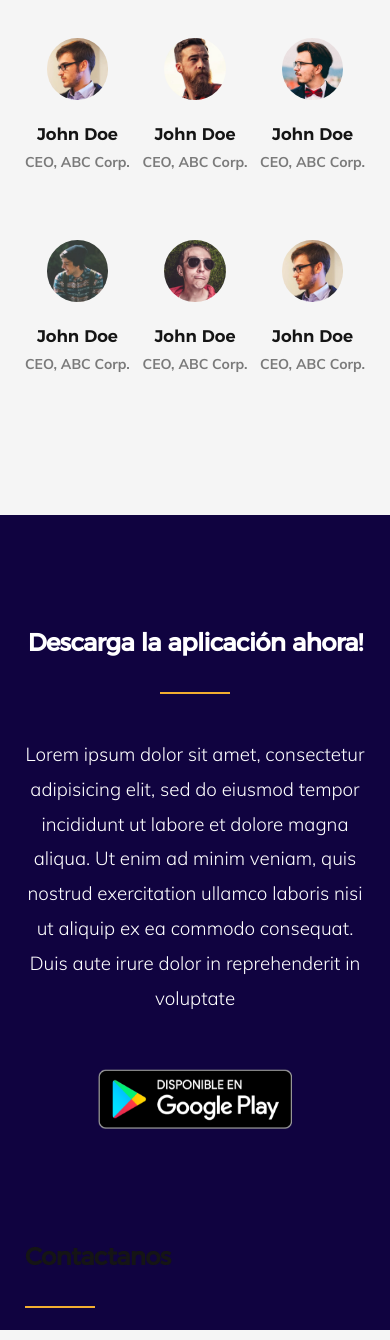
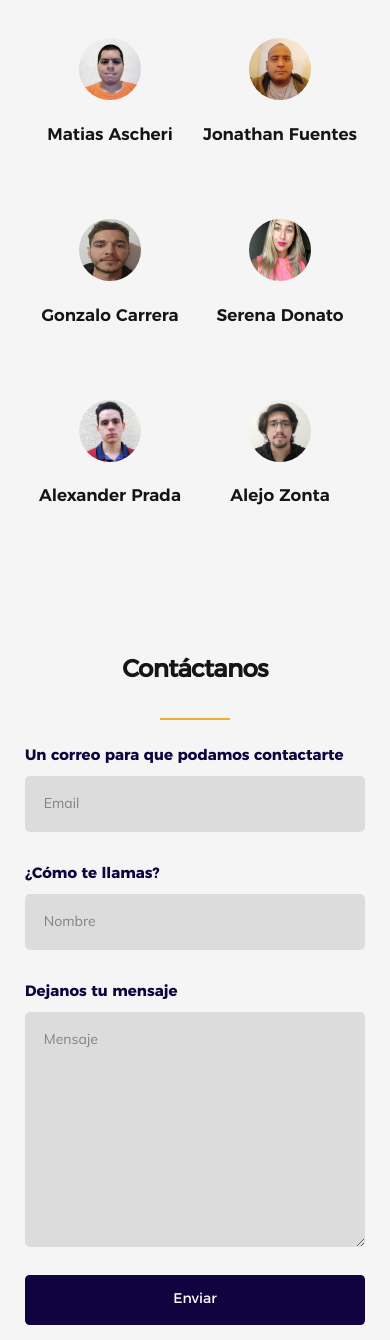
Before and after one commit to alexanderprada/landing-page-tpi, a plain HTML site: page index.html in a window 390 px wide. Shown: the part 3520-4860 px from the top of the page. Drawn offline with nearby package versions, Linux system fonts and the light colour scheme; files whose address does not match are found by name.

Commit message:
Agrego imagenes y nombres del equipo, formulario de contacto

```diff
--- a/css/main.css
+++ b/css/main.css
@@ -795,8 +795,8 @@ button.button-primary:focus,
 input[type="submit"].button-primary:focus,
 input[type="reset"].button-primary:focus,
 input[type="button"].button-primary:focus {
-  background: #309a3f;
-  border-color: #309a3f;
+  background: #D91604;
+  border-color: #D91604;
 }
 
 button.full-width,
@@ -1143,7 +1143,7 @@ h1.intro-header::before {
 
 .header-logo {
   position: absolute;
-  left: 35px;
+  left: 40px;
   top: 50%;
   -webkit-transform: translateY(-50%);
   -ms-transform: translateY(-50%);
@@ -2358,11 +2358,12 @@ html[data-useragent*='MSIE 10.0'] .home-scrolldown,
 
 #testimonial-slider .testimonial-author {
   margin-top: 4.2rem;
+  flex-basis: 30%;
 }
 
 #testimonial-slider .testimonial-author img {
-  width: 7.4rem;
-  height: 7.4rem;
+  width: 11.4rem;
+  height: 11.4rem;
   margin: 0 auto 1.2rem auto;
   display: block;
   border-radius: 50%;
@@ -2474,6 +2475,10 @@ html[data-useragent*='MSIE 10.0'] .home-scrolldown,
 }
 
 @media only screen and (max-width: 768px) {
+
+  #testimonial-slider .testimonial-author {
+    flex-basis: 50%;
+  }
   #testimonial-slider p {
     font-size: 2.6rem;
   }
@@ -2820,6 +2825,51 @@ footer ul a:hover {
   color: #FFFFFF;
 }
 
+/* ===================================================================
+ *  16. contact styles
+ *
+ * ------------------------------------------------------------------- */
+
+#contact {
+  background-color: #f5f5f5;
+}
+
+#contact .row {
+  margin: 0 auto;
+}
+
+#contact h1 {
+  text-align: center;
+}
+
+#contact h1::before {
+  left: 50%;
+  -webkit-transform: translateX(-50%);
+  -ms-transform: translateX(-50%);
+  transform: translateX(-50%);
+}
+
+#contact form {
+  max-width: 900px;
+  margin: auto;
+}
+
+#contact form .button-primary {
+  width: 100%;
+  background-color: #100340;
+  border-color: #100340;
+}
+
+#contact form .button-primary:hover,
+.button-primary:focus {
+  background-color: #D91604;
+  border-color: #D91604;
+}
+
+#contact form label {
+  color: #100340;
+  font-size: 1.6rem;
+}
 
 /* -------------------------------------------------------------------
  * responsive:
--- a/index.html
+++ b/index.html
@@ -233,47 +233,40 @@
         <div class="row owl-wrap">
 
             <div id="testimonial-slider"  data-aos="fade-up">
-
               <div class="testimonial-author">
-                  <img src="images/avatars/user-01.jpg" alt="Author image">
+                  <img src="images/avatars/matias.png" alt="Author image">
                   <div class="author-info">
-                      John Doe
-                      <span>CEO, ABC Corp.</span>
+                      Matias Ascheri
                   </div>
               </div>
               <div class="testimonial-author">
-                  <img src="images/avatars/user-02.jpg" alt="Author image">
+                  <img src="images/avatars/jonathan.png" alt="Author image">
                   <div class="author-info">
-                      John Doe
-                      <span>CEO, ABC Corp.</span>
+                      Jonathan Fuentes
                   </div>
               </div>
               <div class="testimonial-author">
-                  <img src="images/avatars/user-03.jpg" alt="Author image">
+                  <img src="images/avatars/gonzalo.png" alt="Author image">
                   <div class="author-info">
-                      John Doe
-                      <span>CEO, ABC Corp.</span>
+                      Gonzalo Carrera
                   </div>
               </div>
               <div class="testimonial-author">
-                  <img src="images/avatars/user-04.jpg" alt="Author image">
+                  <img src="images/avatars/serena.png" alt="Author image">
                   <div class="author-info">
-                      John Doe
-                      <span>CEO, ABC Corp.</span>
+                      Serena Donato
                   </div>
               </div>
               <div class="testimonial-author">
-                  <img src="images/avatars/user-05.jpg" alt="Author image">
+                  <img src="images/avatars/alexander.png" alt="Author image">
                   <div class="author-info">
-                      John Doe
-                      <span>CEO, ABC Corp.</span>
+                      Alexander Prada
                   </div>
               </div>
               <div class="testimonial-author">
-                  <img src="images/avatars/user-01.jpg" alt="Author image">
+                  <img src="images/avatars/alejo.png" alt="Author image">
                   <div class="author-info">
-                      John Doe
-                      <span>CEO, ABC Corp.</span>
+                      Alejo Zonta
                   </div>
               </div>
 
@@ -282,6 +275,38 @@
         </div> <!-- end flex-container -->
 
     </section> <!-- end testimonials -->
+
+    <section id="contact">
+
+      <div class="row">
+          <div class="col-twelve">
+              <h1 class="intro-header" data-aos="fade-up">Contáctanos</h1>
+          </div>
+
+          <div class="col-twelve">
+            <form>
+              <div>
+                  <label for="emailInput">Un correo para que podamos contactarte</label>
+                  <input class="full-width" type="email" placeholder="Email" id="emailInput">
+              </div>
+
+              <div>
+                  <label for="nameInput">¿Cómo te llamas?</label>
+                  <input class="full-width" type="text" placeholder="Nombre" id="nameInput">
+              </div>
+
+              <label for="message">Dejanos tu mensaje</label>
+              <textarea class="full-width" placeholder="Mensaje" id="message"></textarea>
+
+              <input class="button-primary" type="submit" value="Enviar">
+
+            </form>
+          </div>
+      </div>
+
+     <br><br>
+
+    </section> <!-- end contact -->
 
 
     <!-- download
@@ -304,17 +329,6 @@
         </div>
 
     </section> <!-- end download -->
-
-    <section id="contact">
-
-      <div class="row">
-          <div class="col-twelve">
-              <h1 class="intro-header" data-aos="fade-up">Contactanos</h1>
-          </div>
-      </div>
-
-    </section> <!-- end download -->
-
 
     <!-- footer
     ================================================== -->
```
Also changed, not shown: images/avatars/alejo.png (added), images/avatars/alexander.png (added), images/avatars/gonzalo.png (added), images/avatars/jonathan.png (added), images/avatars/matias.png (added), images/avatars/serena.png (added), images/avatars/user-01.jpg (deleted), images/avatars/user-02.jpg (deleted), images/avatars/user-03.jpg (deleted), images/avatars/user-04.jpg (deleted), images/avatars/user-05.jpg (deleted).
